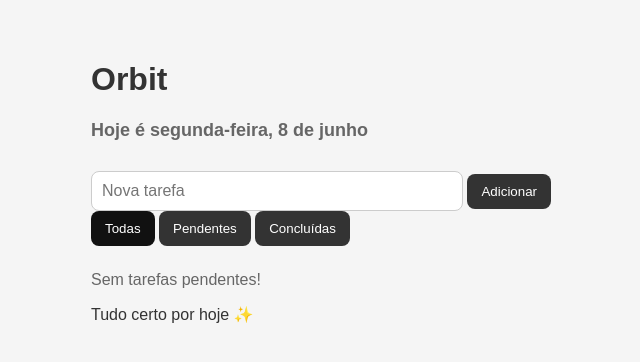
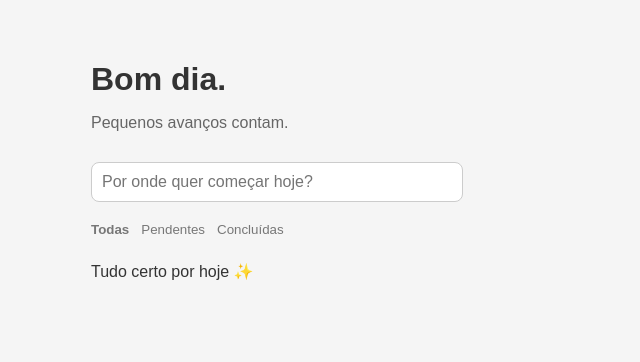
Before and after one commit to filipeabreujlle/orbit, a PHP site: page /frontend/index.html in a window 1280 px wide. Shown: the top 362 px of the page, without its empty margins (299-939 px from the left). Run offline with PHP 8.4, Linux system fonts and the light colour scheme; data comes from the database, SQL or seed files in the repository; both versions use the stored data as it was after the commit; data that the repository does not hold is empty.

Commit message:
refactor: simplify Orbit interface

```diff
--- a/frontend/index.html
+++ b/frontend/index.html
@@ -12,13 +12,15 @@
     <div class="container">
 
         <header>
-            <h1>Orbit</h1>
-            <h2 id="data-atual"></h2>
+            <h1 id="saudacao">Bom dia.</h1>
+
+            <p id="mensagem-dia">
+                Pequenos avanços contam.
+            </p>
         </header>
 
         <section class="input-area">
-            <input type="text" id="nova-tarefa" placeholder="Nova tarefa">
-            <button onclick="adicionarTarefa()">Adicionar</button>
+            <input type="text" id="nova-tarefa" placeholder="Por onde quer começar hoje?">
         </section>
 
         <section class="filtros">
--- a/frontend/script.js
+++ b/frontend/script.js
@@ -4,7 +4,7 @@ let tarefas = [];
 
 let filtroAtual = "todas";
 
-function mostrarDataAtual() {
+/*function mostrarDataAtual() {
     const elementoData = document.getElementById("data-atual");
 
     const data = new Date();
@@ -18,7 +18,7 @@ function mostrarDataAtual() {
     const dataFormatada = data.toLocaleDateString("pt-BR", opcoes);
 
     elementoData.textContent = `Hoje é ${dataFormatada}`;
-}
+}*/
 
 function mudarFiltro(novoFiltro) {
     filtroAtual = novoFiltro;
@@ -193,12 +193,16 @@ function renderizar() {
     });
 
     if (tarefasPendentes.length === 0) {
-        contador.textContent = "Sem tarefas pendentes!";
+        contador.textContent = "Tudo concluído ✨";
+    } else if (tarefasPendentes.length === 1) {
+        contador.textContent = "Você já sabe por onde começar.";
     } else {
-        contador.textContent = `${tarefasPendentes.length} tarefas pendentes`;
+        contador.textContent = `${tarefasPendentes.length} passos aguardam sua atenção.`;
     }
 
     if (tarefas.length === 0) {
+        contador.textContent = "";
+
         lista.innerHTML = "<p>Tudo certo por hoje ✨</p>";
         return;
     }
@@ -223,7 +227,7 @@ function renderizar() {
     });
 }
 
-mostrarDataAtual();
+/*mostrarDataAtual();*/
 
 function carregarTarefas() {
     fetch(API_URL)
@@ -237,6 +241,14 @@ function carregarTarefas() {
         });
 }
 
+const inputNovaTarefa = document.getElementById("nova-tarefa");
+
+inputNovaTarefa.addEventListener("keydown", (event) => {
+    if (event.key === "Enter") {
+        adicionarTarefa();
+    }
+});
+
 atualizarBotoesFiltro();
 
 carregarTarefas();
--- a/frontend/style.css
+++ b/frontend/style.css
@@ -12,11 +12,13 @@ body {
     margin: 0 auto;
 }
 
-#data-atual {
-    margin-top: 0;
+#saudacao {
+    margin-bottom: 10px;
+}
+
+#mensagem-dia {
+    color: #666;
     margin-bottom: 30px;
-    color: #666;
-    font-size: 18px;
 }
 
 input {
@@ -79,6 +81,24 @@ li button {
     margin-left: 8px;
 }
 
+.filtros {
+    display: flex;
+    gap: 12px;
+    margin-top: 20px;
+}
+
+.filtros button {
+    background: none;
+    color: #777;
+    padding: 0;
+}
+
+.filtros button:hover {
+    opacity: 1;
+    color: #333;
+}
+
 .filtro-ativo {
-    background-color: #111;
+    color: #111;
+    font-weight: bold;
 }
```
Also changed, not shown: backend/banco.sqlite.
